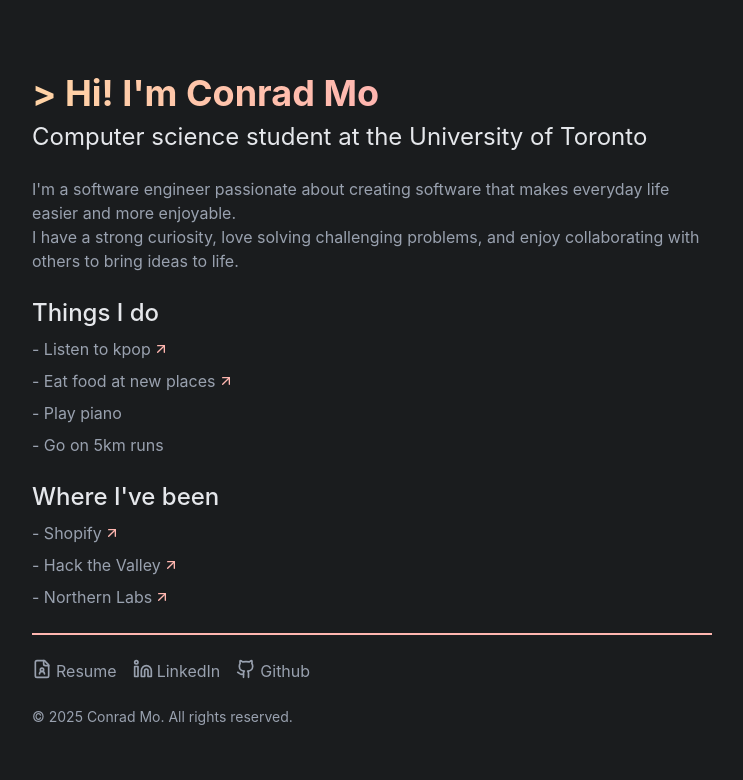
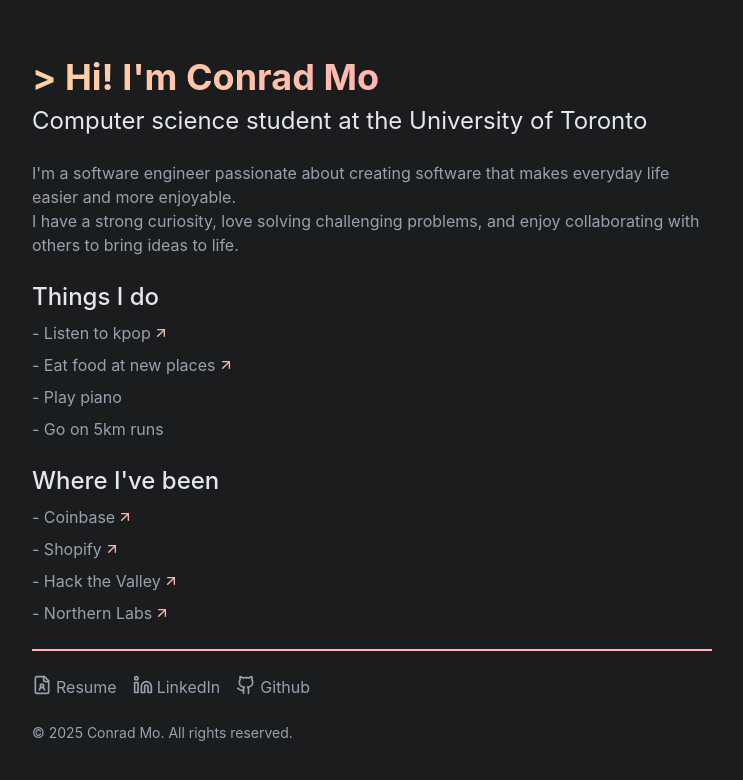
Before and after one commit to conrad-mo/personal-website-v3, a SvelteKit app: page / in a window 1280 px wide. Shown: the top 780 px of the page, without its empty margins (268-1011 px from the left). Built offline with nearby package versions, Linux system fonts and the light colour scheme; no server answers.

Commit message:
Add Coinbase to the list of places visited

```diff
--- a/src/routes/+page.svelte
+++ b/src/routes/+page.svelte
@@ -52,7 +52,8 @@
 		</Section>
 
 		<Section title="Where I've been">
-			<ListItem text="Shopify" url={'https://www.shopify.com/ca'} />
+			<ListItem text="Coinbase" url={'https://www.coinbase.com/'} />
+			<ListItem text="Shopify" url={'https://www.shopify.com/'} />
 			<ListItem text="Hack the Valley" url={'https://hackthevalley.io/'} />
 			<ListItem text="Northern Labs" url={'https://www.northernlabs.ca/'} />
 		</Section>
```
